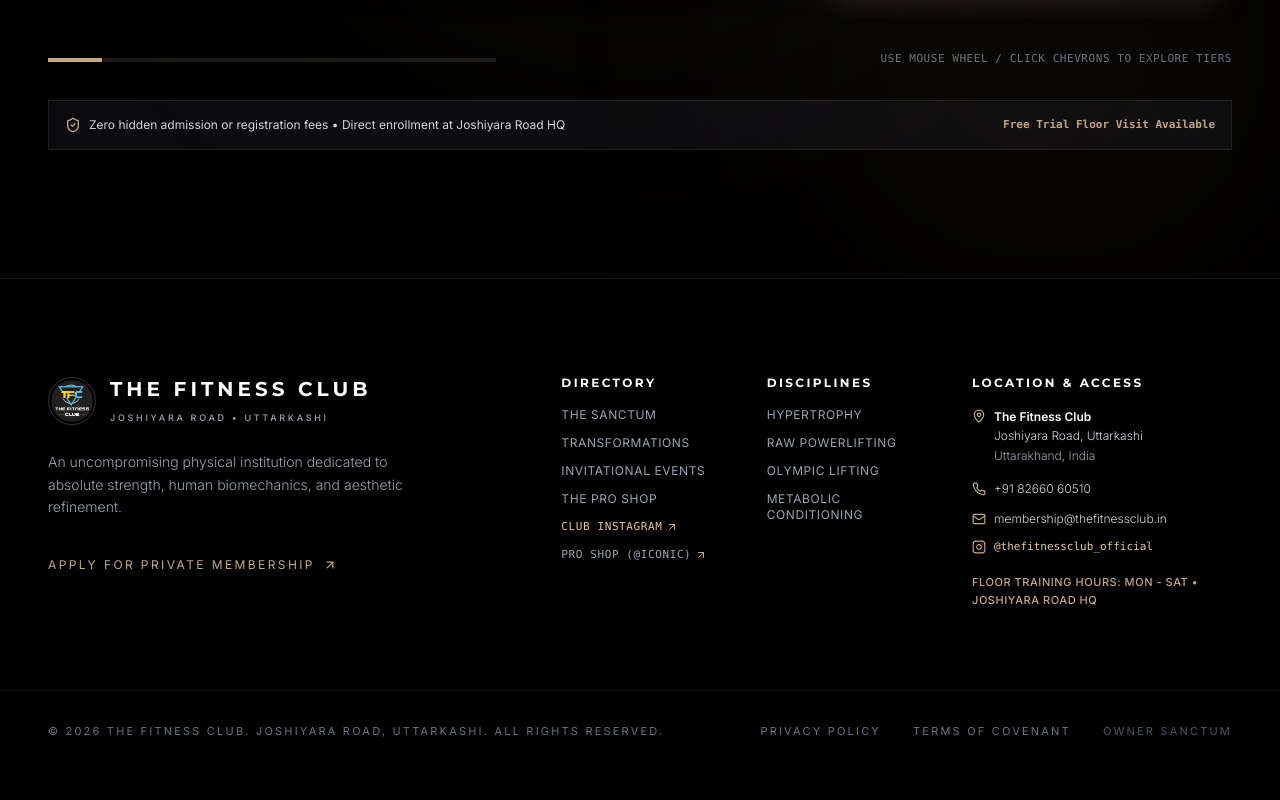
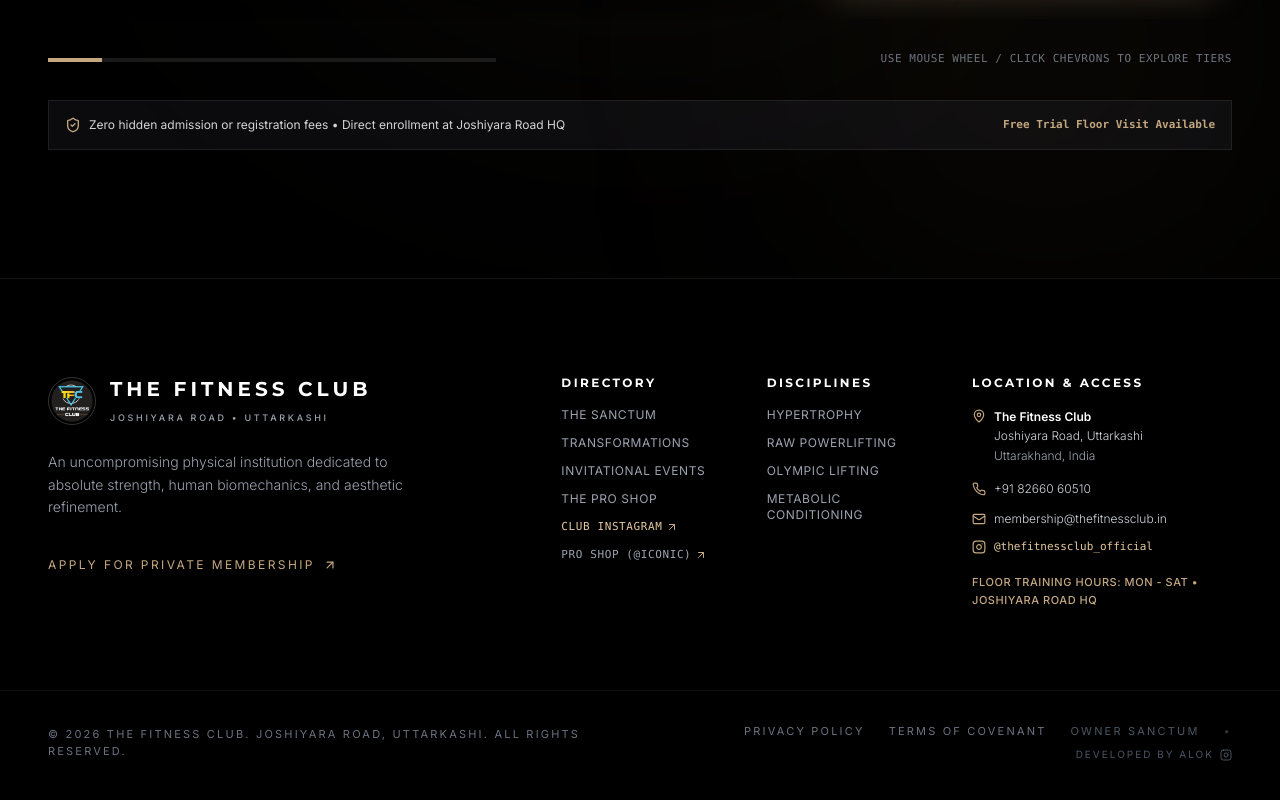
Before and after one commit to alok0770/the-fitness-club, a React (Vite) app in the folder frontend/: page / in a window 1280 px wide. Shown: the part 5065-5865 px from the top of the page. Built offline with nearby package versions, Linux system fonts and the light colour scheme; no server answers; the HTML template or start-up script is replaced by a standard one.

Commit message:
feat(footer): add subtle minimalist developer credit to copyright strip

```diff
--- a/frontend/src/components/common/Footer.jsx
+++ b/frontend/src/components/common/Footer.jsx
@@ -131,11 +131,22 @@ export default function Footer() {
 
       {/* Copyright Strip (Dead href="#" replaced with non-jumping span elements) */}
       <div className="max-w-7xl mx-auto px-6 md:px-12 border-t border-white/[0.06] pt-8 flex flex-col md:flex-row items-center justify-between text-[11px] uppercase tracking-widest text-gray-500 gap-4">
-        <p>© 2026 {BRAND_NAME}. Joshiyara Road, Uttarkashi. All Rights Reserved.</p>
-        <div className="flex items-center gap-8">
+        <p className="text-center md:text-left">© 2026 {BRAND_NAME}. Joshiyara Road, Uttarkashi. All Rights Reserved.</p>
+        <div className="flex flex-wrap items-center justify-center md:justify-end gap-x-6 gap-y-2">
           <span className="hover:text-gray-300 transition-colors cursor-default select-none">Privacy Policy</span>
           <span className="hover:text-gray-300 transition-colors cursor-default select-none">Terms of Covenant</span>
           <Link to="/admin" className="text-gray-600 hover:text-[#c5a880] transition-colors">Owner Sanctum</Link>
+          <span className="text-white/20 select-none hidden sm:inline">•</span>
+          <a
+            href="https://www.instagram.com/alok.xoxx/"
+            target="_blank"
+            rel="noopener noreferrer"
+            aria-label="Developed by Alok on Instagram"
+            className="inline-flex items-center gap-1.5 text-[10px] tracking-widest uppercase text-gray-600 hover:text-[#c5a880] transition-colors duration-300"
+          >
+            <span>Developed by Alok</span>
+            <Instagram className="w-3 h-3" />
+          </a>
         </div>
       </div>
     </footer>
```
